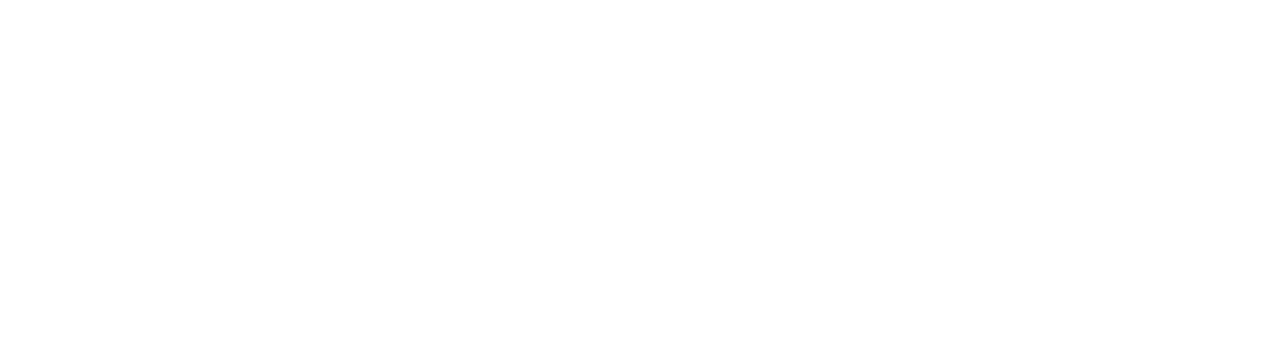
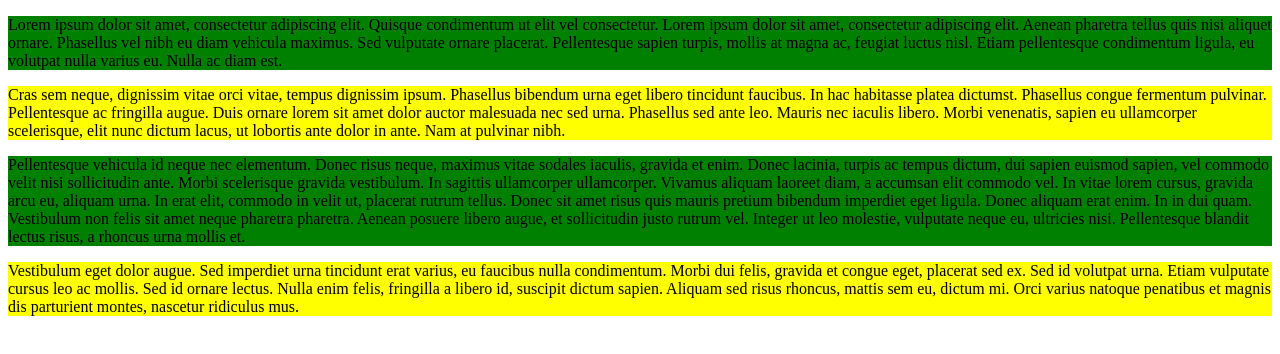
Before and after one commit to Edje-C/numeruno, a plain HTML site: page HTML/DOM/etm/etm.html in a window 1280 px wide. Drawn offline with Linux system fonts and the light colour scheme.

Commit message:
completed

```diff
--- /dev/null
+++ b/HTML/DOM/etm/etm.css
@@ -0,0 +1,11 @@
+body{
+    font-size: 1em;
+}
+
+.bgGreen{
+    background-color: green;
+}
+
+.bgYellow{
+    background-color: yellow;
+}
--- a/HTML/DOM/etm/etm.html
+++ b/HTML/DOM/etm/etm.html
@@ -1,15 +1,47 @@
 <!DOCTYPE html>
 <html lang="en">
+
 <head>
     <meta charset="UTF-8">
     <meta name="viewport" content="width=device-width, initial-scale=1.0">
     <meta http-equiv="X-UA-Compatible" content="ie=edge">
+    <link rel="stylesheet" href="etm.css">
     <title>Document</title>
 </head>
+
 <body>
 
+    <p>Lorem ipsum dolor sit amet, consectetur adipiscing elit. Quisque condimentum ut elit vel consectetur. Lorem ipsum dolor
+        sit amet, consectetur adipiscing elit. Aenean pharetra tellus quis nisi aliquet ornare. Phasellus vel nibh eu diam
+        vehicula maximus. Sed vulputate ornare placerat. Pellentesque sapien turpis, mollis at magna ac, feugiat luctus nisl.
+        Etiam pellentesque condimentum ligula, eu volutpat nulla varius eu. Nulla ac diam est.
+    </p>
 
+    <p>Cras sem neque, dignissim vitae orci vitae, tempus dignissim ipsum. Phasellus bibendum urna eget libero tincidunt faucibus.
+        In hac habitasse platea dictumst. Phasellus congue fermentum pulvinar. Pellentesque ac fringilla augue. Duis ornare
+        lorem sit amet dolor auctor malesuada nec sed urna. Phasellus sed ante leo. Mauris nec iaculis libero. Morbi venenatis,
+        sapien eu ullamcorper scelerisque, elit nunc dictum lacus, ut lobortis ante dolor in ante. Nam at pulvinar nibh.
+    </p>
+
+    <p>Pellentesque vehicula id neque nec elementum. Donec risus neque, maximus vitae sodales iaculis, gravida et enim. Donec
+        lacinia, turpis ac tempus dictum, dui sapien euismod sapien, vel commodo velit nisi sollicitudin ante. Morbi scelerisque
+        gravida vestibulum. In sagittis ullamcorper ullamcorper. Vivamus aliquam laoreet diam, a accumsan elit commodo vel.
+        In vitae lorem cursus, gravida arcu eu, aliquam urna. In erat elit, commodo in velit ut, placerat rutrum tellus.
+        Donec sit amet risus quis mauris pretium bibendum imperdiet eget ligula. Donec aliquam erat enim. In in dui quam.
+        Vestibulum non felis sit amet neque pharetra pharetra. Aenean posuere libero augue, et sollicitudin justo rutrum
+        vel. Integer ut leo molestie, vulputate neque eu, ultricies nisi. Pellentesque blandit lectus risus, a rhoncus urna
+        mollis et.
+    </p>
+
+    <p>
+        Vestibulum eget dolor augue. Sed imperdiet urna tincidunt erat varius, eu faucibus nulla condimentum. Morbi dui felis, gravida
+        et congue eget, placerat sed ex. Sed id volutpat urna. Etiam vulputate cursus leo ac mollis. Sed id ornare lectus.
+        Nulla enim felis, fringilla a libero id, suscipit dictum sapien. Aliquam sed risus rhoncus, mattis sem eu, dictum
+        mi. Orci varius natoque penatibus et magnis dis parturient montes, nascetur ridiculus mus.
+
+    </p>
 
     <script src="etm.js"></script>
 </body>
+
 </html>
--- a/HTML/DOM/etm/etm.js
+++ b/HTML/DOM/etm/etm.js
@@ -1 +1,9 @@
-document
+ps = document.querySelectorAll("p")
+
+for(var i=0; i<ps.length; i++){
+    if(i%2===0){
+        ps[i].classList.add("bgGreen")
+    }else{
+        ps[i].classList.add("bgYellow")
+    }
+}
```
